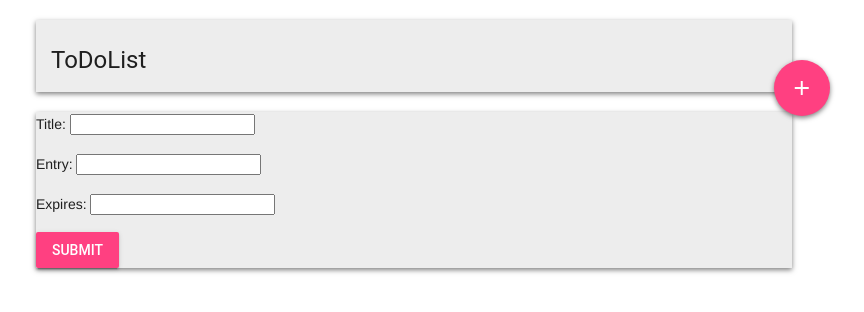
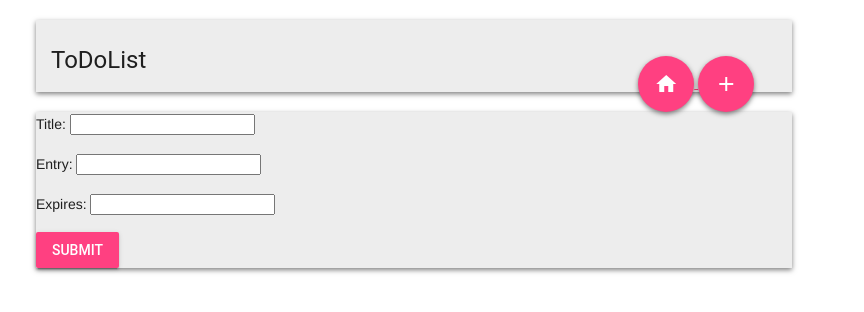
Before and after one commit to robertklim/django-todolist, a Django app: page /add/ in a window 1280 px wide. Shown: the top 312 px of the page, without its empty margins (226-1090 px from the left). Run offline with Django 3.2, Linux system fonts and the light colour scheme; the visitor is signed in with stand-in values (Sample User, id 1); some libraries are stand-ins or nearby versions.

Commit message:
Replace 'href' with 'url' in templates

```diff
--- a/src/static/todolist/css/base.css
+++ b/src/static/todolist/css/base.css
@@ -47,8 +47,8 @@ h4 {
     box-shadow: 0px 2px 5px 0px rgba(0,0,0,0.5);
 }
 
-.add-entry-button {
+.nav {
     position: absolute;
-    right: -5%;
-    top: 55%;
+    right: 5%;
+    top: 50%;
 }
--- a/src/templates/base.html
+++ b/src/templates/base.html
@@ -11,12 +11,18 @@
     <div class="grid-container">
         <div class="grid-header shadow">
             <h4>ToDoList</h4>
-            <!-- Colored FAB button with ripple -->
-            <a href="/add/">
-                <button class="mdl-button mdl-js-button mdl-button--fab mdl-js-ripple-effect mdl-button--colored add-entry-button shadow">
-                    <i class="material-icons">add</i>
-                </button>
-            </a>
+            <div class="nav">
+                <a href="{% url 'home' %}">
+                    <button class="mdl-button mdl-js-button mdl-button--fab mdl-js-ripple-effect mdl-button--colored shadow">
+                        <i class="material-icons">home</i>
+                    </button>
+                </a>
+                <a href="{% url 'add' %}">
+                    <button class="mdl-button mdl-js-button mdl-button--fab mdl-js-ripple-effect mdl-button--colored shadow">
+                        <i class="material-icons">add</i>
+                    </button>
+                </a>
+            </div>
         </div>
         <div class="grid-main shadow">
             {% block content %}{% endblock content %}
--- a/src/todolist/urls.py
+++ b/src/todolist/urls.py
@@ -34,8 +34,8 @@ from todos.views import (
 urlpatterns = [
     url(r'^admin/', admin.site.urls),
     # url(r'^$', TemplateView.as_view(template_name='home.html')),
-    url(r'^$', TodosListView.as_view()),
-    url(r'^add/$', TodosCreateView.as_view()),
+    url(r'^$', TodosListView.as_view(), name='home'),
+    url(r'^add/$', TodosCreateView.as_view(), name='add'),
     url(r'^login/$', LoginView.as_view(), name='login'),
     url(r'^password_reset/$', PasswordResetView.as_view(), name='password_reset'),
     url(r'^password_reset_confirm/(?P<uidb64>[0-9A-Za-z]+)-(?P<token>.+)$', PasswordResetConfirmView.as_view(), name='password_reset_confirm'),
```
